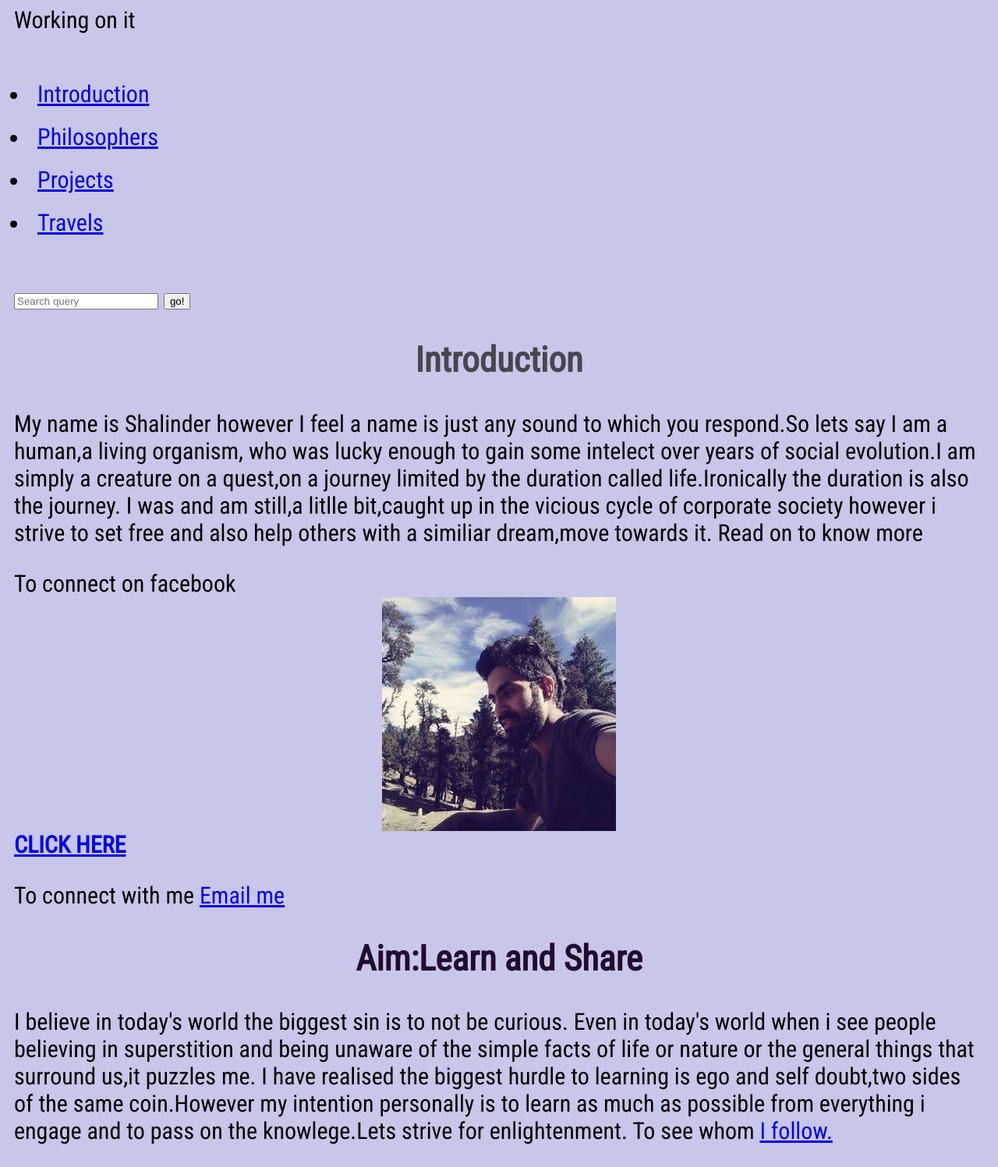
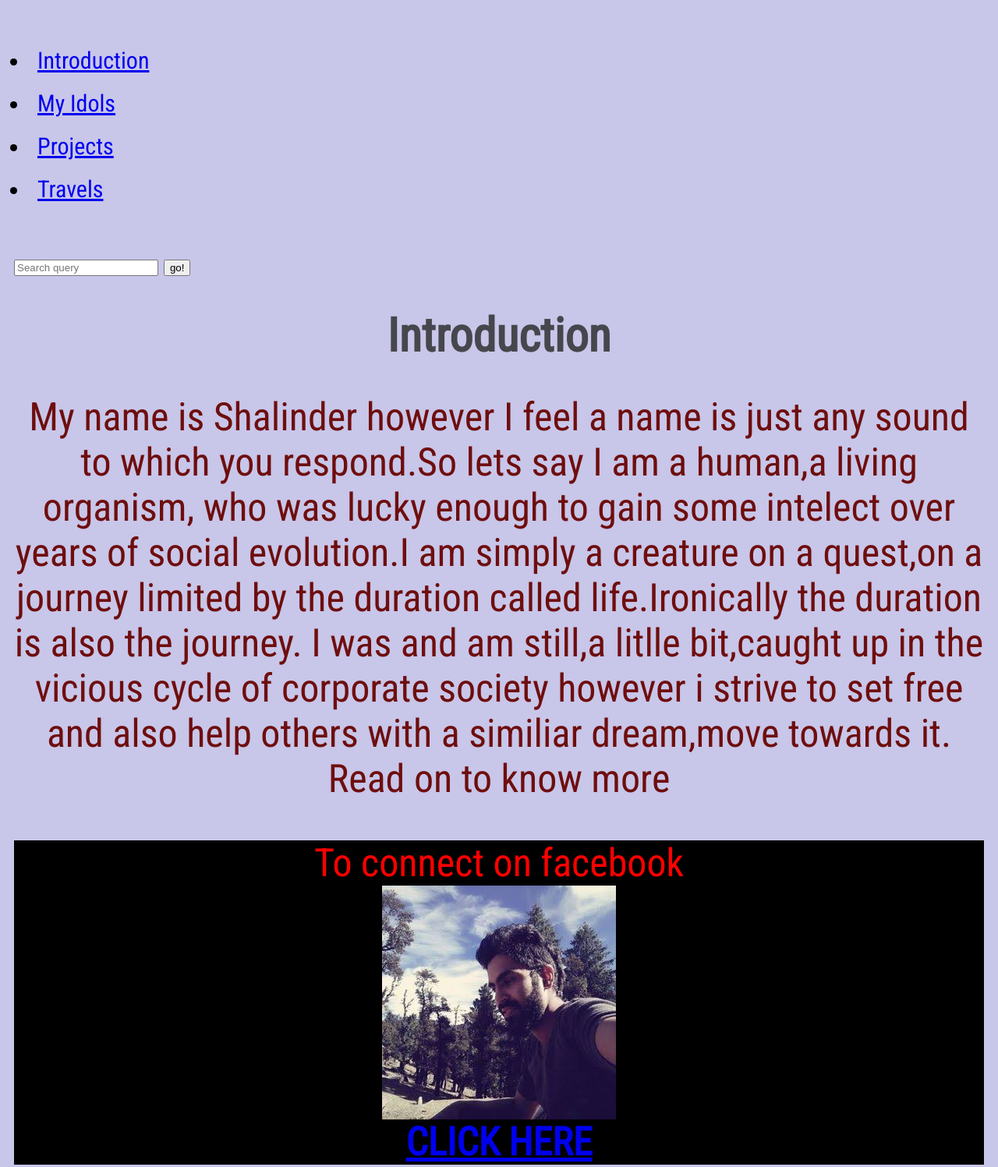
Before and after one commit to gerard1409/html-starter, a plain HTML site: page index.html in a window 1280 px wide. Shown: the top 1497 px of the page at 78% size. Drawn offline with Linux system fonts and the light colour scheme.

Commit message:
updated changes

```diff
--- a/index.html
+++ b/index.html
@@ -18,25 +18,24 @@
     <link rel="shortcut icon" href="favicon.ico" type="image/x-icon" />
   </head>
   <body class="page1">
-    <Header>Working on it</Header>
+    <main>
       <nav>
         <!-- navigation bar.-->
         <ul>
-        <li><a href="#">Introduction</a></li>
-        <li><a href="#">Philosophers</a></li>
-        <li><a href="#">Projects</a></li>
-        <li><a href="#">Travels</a></li>
+          <li><a href="index.html">Introduction</a></li>
+          <li><a href="philosophersicherish.html">My Idols</a></li>
+          <li><a href="projects.html">Projects</a></li>
+          <li><a href="travels.html">Travels</a></li>
         </ul>
+      </nav>
       <form>
         <!-- to create search bar. -->
         <input type="search" name="q" placeholder="Search query" />
         <input type="submit" value="go!" />
       </form>
-    </nav>
-    <main>
+      <header><h1>Introduction</h1></header>
       <article>
-        <h1>Introduction</h1>
-        <p>
+        <div class="flex-container"><div>
           My name is Shalinder however I feel a name is just any sound to which
           you respond.So lets say I am a human,a living organism, who was lucky
           enough to gain some intelect over years of social evolution.I am
@@ -46,8 +45,8 @@
           however i strive to set free and also help others with a similiar
           dream,move towards it. Read on to know more
           <!--need to add a link to a more about me page-->
-        </p>
-        <p>
+        </p></div>
+        <div><p style="color:red;background-color:black">
           To connect on facebook
           <a
             href="https://m.facebook.com/home.php#_=_"
@@ -55,7 +54,7 @@
           >
             <img src="images/myimage.jpeg" /><strong>CLICK HERE</strong></a
           >
-        </p>
+        </p></div></div>
         <p>
           To connect with me
           <a href="mailto:shalindersingh02@gmail.com">Email me</a>
@@ -83,16 +82,15 @@
         /></a>
 
         <h2>My biggest fear</h2>
-        <div><strong>BY FAR CLIMATE CHANGE</strong></div>
+        <p<><strong>BY FAR CLIMATE CHANGE</strong></p>
       </article>
-    </main>
-
       <ul>
         This site also contains the following pages
         <li><a href="philosophersicherish.html">My Idols</a></li>
         <li><a href="projects.html">Projects</a></li>
         <li><a href="travels.html">Travels</a></li>
       </ul>
-    <footer>FREE FOR ALL</footer>
+      <footer><div class="outer"><div class="box">Under Construction.....</div></div></footer>
+    </main>
   </body>
 </html>
```
Lines whose indentation alone changed are shown as unchanged.
